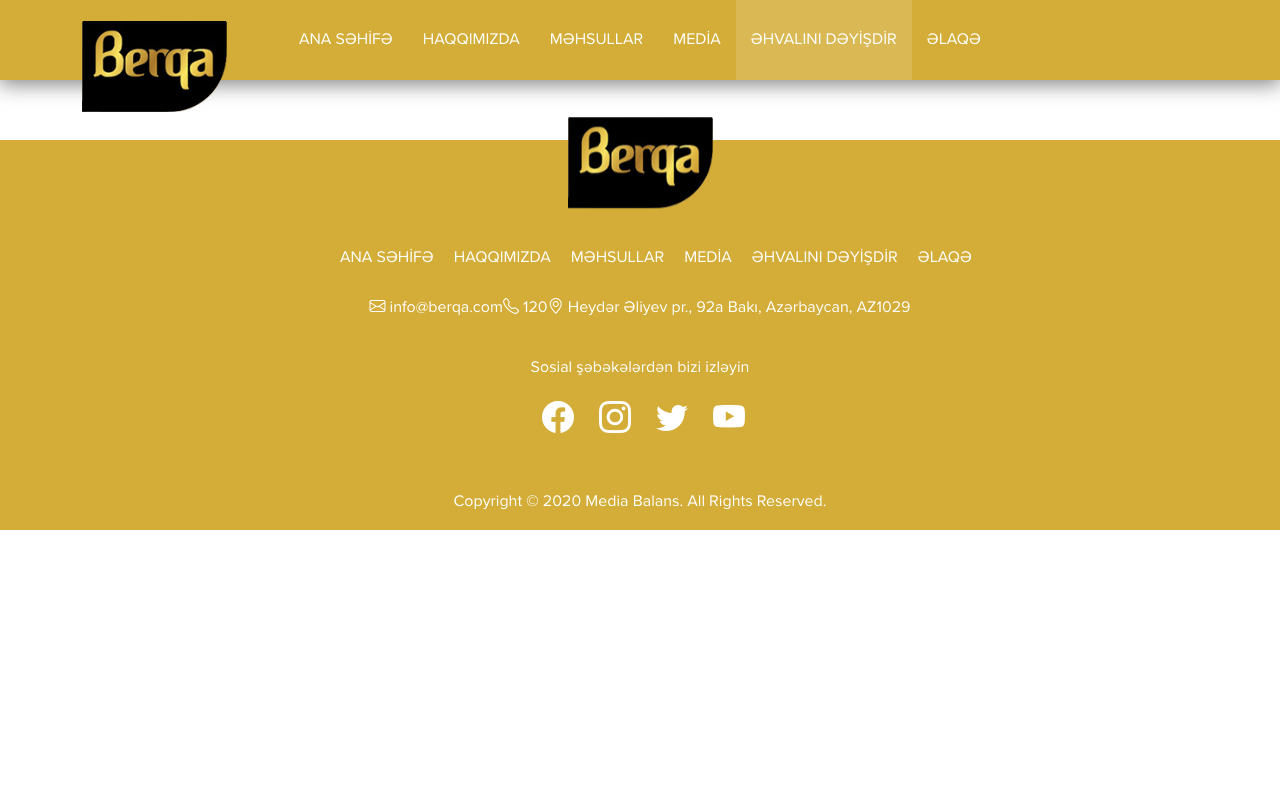
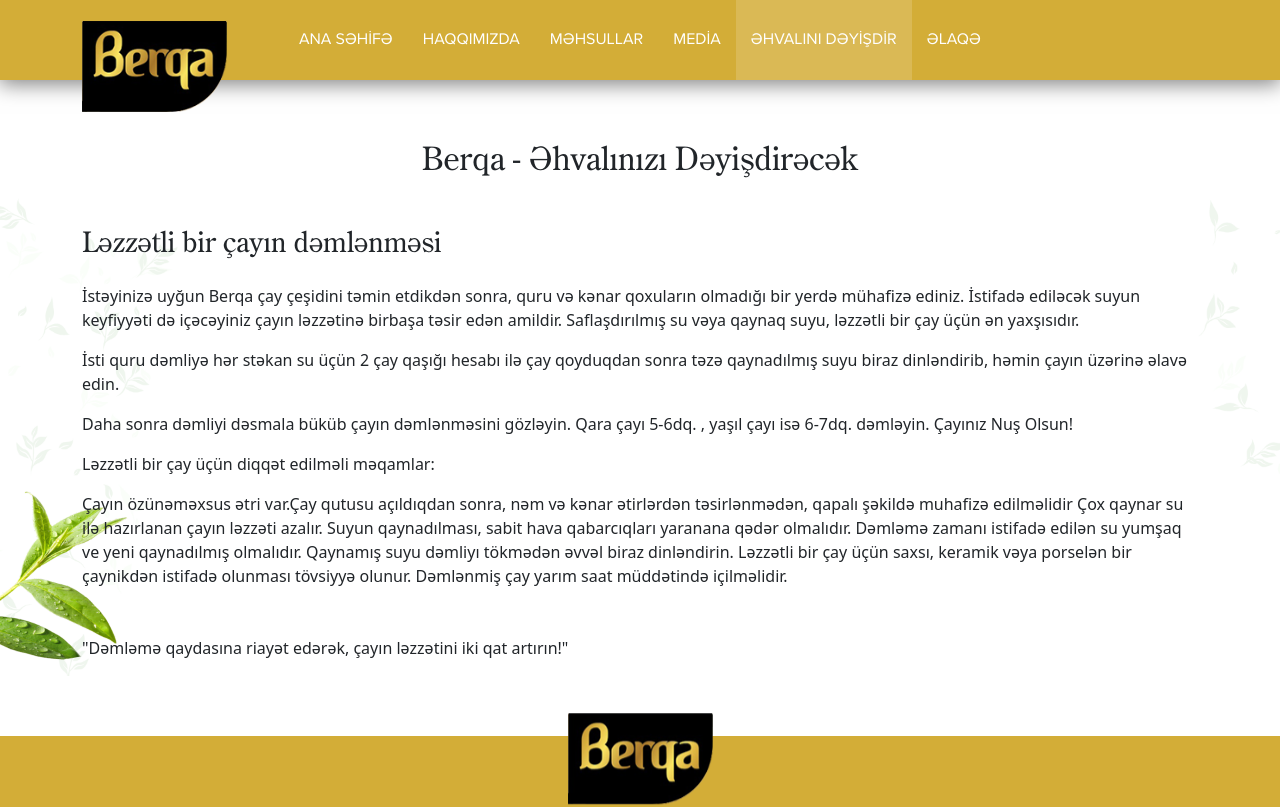
Before and after one commit to siarkonyar/berqa-frontend, a plain HTML site: page change-your-mood.html in a window 1280 px wide. Shown: the top 807 px of the page. Drawn offline with nearby package versions, Linux system fonts and the light colour scheme.

Commit message:
change-your-mood.html added

```diff
--- /dev/null
+++ b/assets/scss/pages/_change-your-mood.scss
@@ -0,0 +1,34 @@
+$change-your-mood-header-font: "Centurion";
+
+@media (min-width:992px) {
+    #change-your-mood {
+        .tealeaf {
+            display: inline-block !important;
+        }
+    }
+}
+
+#change-your-mood {
+    background-image: url("/assets/img/backgroung/berga\ -\ ehvalini\ deyishtir.png");
+    background-repeat: no-repeat;
+    background-size: cover;
+    position: relative;
+    .change-your-mood-text {
+        position: relative;
+        z-index: 1;
+        .change-your-mood-header {
+            font-family: $change-your-mood-header-font;
+            font-size: 35px;
+            text-align: center;
+        }
+    }
+    .tealeaf {
+        display: none;
+        position: absolute;
+        bottom: 0;
+        z-index: 0;
+        img {
+            transform: translate(-30%, 0%);
+        }
+    }
+}
--- a/assets/scss/style.scss
+++ b/assets/scss/style.scss
@@ -5,3 +5,4 @@
 @import "layout/navbar";
 @import "layout/footer";
 @import "pages/products";
+@import "pages/change-your-mood";
--- a/change-your-mood.html
+++ b/change-your-mood.html
@@ -73,6 +73,65 @@
             </div>
         </div>
     </nav>
+
+    <section id="change-your-mood">
+        <div class="container-lg change-your-mood-text">
+            <header class="change-your-mood-header mb-5">
+                <h2>
+                    Berqa - Əhvalınızı Dəyişdirəcək
+                </h2>
+            </header>
+
+            <div>
+                <h3 class="change-your-mood-header text-start fs-3 mb-4">
+                    Ləzzətli bir çayın dəmlənməsi
+                </h3>
+                <div>
+                    <p>
+                        İstəyinizə uyğun Berqa çay çeşidini təmin etdikdən sonra, quru və kənar qoxuların olmadığı bir
+                        yerdə
+                        mühafizə ediniz. İstifadə ediləcək suyun keyfiyyəti də içəcəyiniz çayın ləzzətinə birbaşa təsir
+                        edən
+                        amildir. Saflaşdırılmış su vəya qaynaq suyu, ləzzətli bir çay üçün ən yaxşısıdır.
+                    </p>
+
+                    <p>
+                        İsti quru dəmliyə hər stəkan su üçün 2 çay qaşığı hesabı ilə çay qoyduqdan sonra təzə
+                        qaynadılmış
+                        suyu biraz dinləndirib, həmin çayın üzərinə əlavə edin.
+                    </p>
+
+                    <p>
+                        Daha sonra dəmliyi dəsmala büküb çayın dəmlənməsini gözləyin. Qara çayı 5-6dq. , yaşıl çayı isə
+                        6-7dq. dəmləyin. Çayınız Nuş Olsun!
+                    </p>
+
+                    <p>
+                        Ləzzətli bir çay üçün diqqət edilməli məqamlar:
+                    </p>
+
+                    <p>
+                        Çayın özünəməxsus ətri var.Çay qutusu açıldıqdan sonra, nəm və kənar ətirlərdən təsirlənmədən,
+                        qapalı şəkildə muhafizə edilməlidir
+                        Çox qaynar su ilə hazırlanan çayın ləzzəti azalır.
+                        Suyun qaynadılması, sabit hava qabarcıqları yaranana qədər olmalıdır.
+                        Dəmləmə zamanı istifadə edilən su yumşaq ve yeni qaynadılmış olmalıdır.
+                        Qaynamış suyu dəmliyı tökmədən əvvəl biraz dinləndirin.
+                        Ləzzətli bir çay üçün saxsı, keramik vəya porselən bir çaynikdən istifadə olunması tövsiyyə
+                        olunur.
+                        Dəmlənmiş çay yarım saat müddətində içilməlidir.
+                    </p>
+
+                    <p class="mt-5">
+                        "Dəmləmə qaydasına riayət edərək, çayın ləzzətini iki qat artırın!"
+                    </p>
+                </div>
+            </div>
+        </div>
+        <div class="tealeaf">
+            <img src="assets/img/backgroung/tea-leaf.png" alt="">
+        </div>
+    </section>
 
     <footer>
         <div class="footer-brand">
```
Also changed, not shown: products.html (+1 -1 lines), assets/css/style.min.css, assets/img/backgroung/tea-leaf.png (added), 1 other file.
